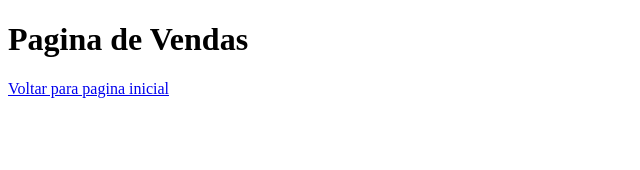
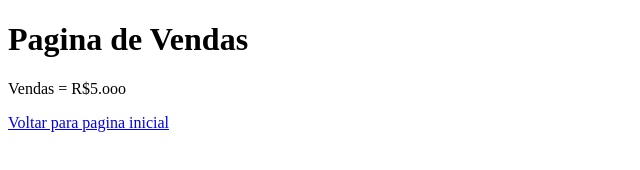
Before and after one commit to DuduSajdak/AulaGitHub, a plain HTML site: page vendas.html in a window 1280 px wide. Shown: the whole page, without its empty margins (0-640 px from the left). Drawn offline with Linux system fonts and the light colour scheme.

Commit message:
Acrescentado valor das vendas

```diff
--- a/vendas.html
+++ b/vendas.html
@@ -7,6 +7,7 @@
 </head>
 <body>
     <h1>Pagina de Vendas</h1>
+    <p>Vendas = R$5.ooo</p>
     <a href="index.html">Voltar para pagina inicial</a>
 </body>
 </html>
```
